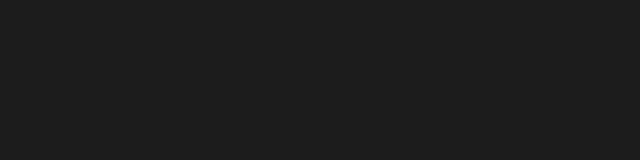
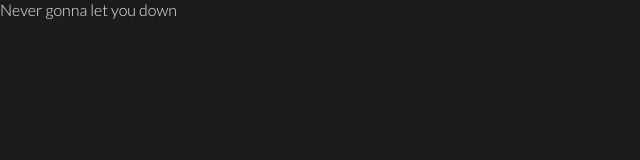
Before and after one commit to banocean/discord-updates-tracker, a Nuxt app in the folder vue-app/: page /events in a window 1280 px wide. Before the commit this address had no page. Shown: the top 160 px of the page, without its empty margins (0-640 px from the left). Built offline with nearby package versions, Linux system fonts and the light colour scheme.

Commit message:
Some hello world pages

```diff
--- /dev/null
+++ b/vue-app/pages/events.vue
@@ -0,0 +1,3 @@
+<template>
+  Never gonna let you down
+</template>
--- a/vue-app/pages/index.vue
+++ b/vue-app/pages/index.vue
@@ -1,5 +1,3 @@
 <template>
-  <div>
-    Never gonna give you up
-  </div>
+  Never gonna give you up
 </template>
```
